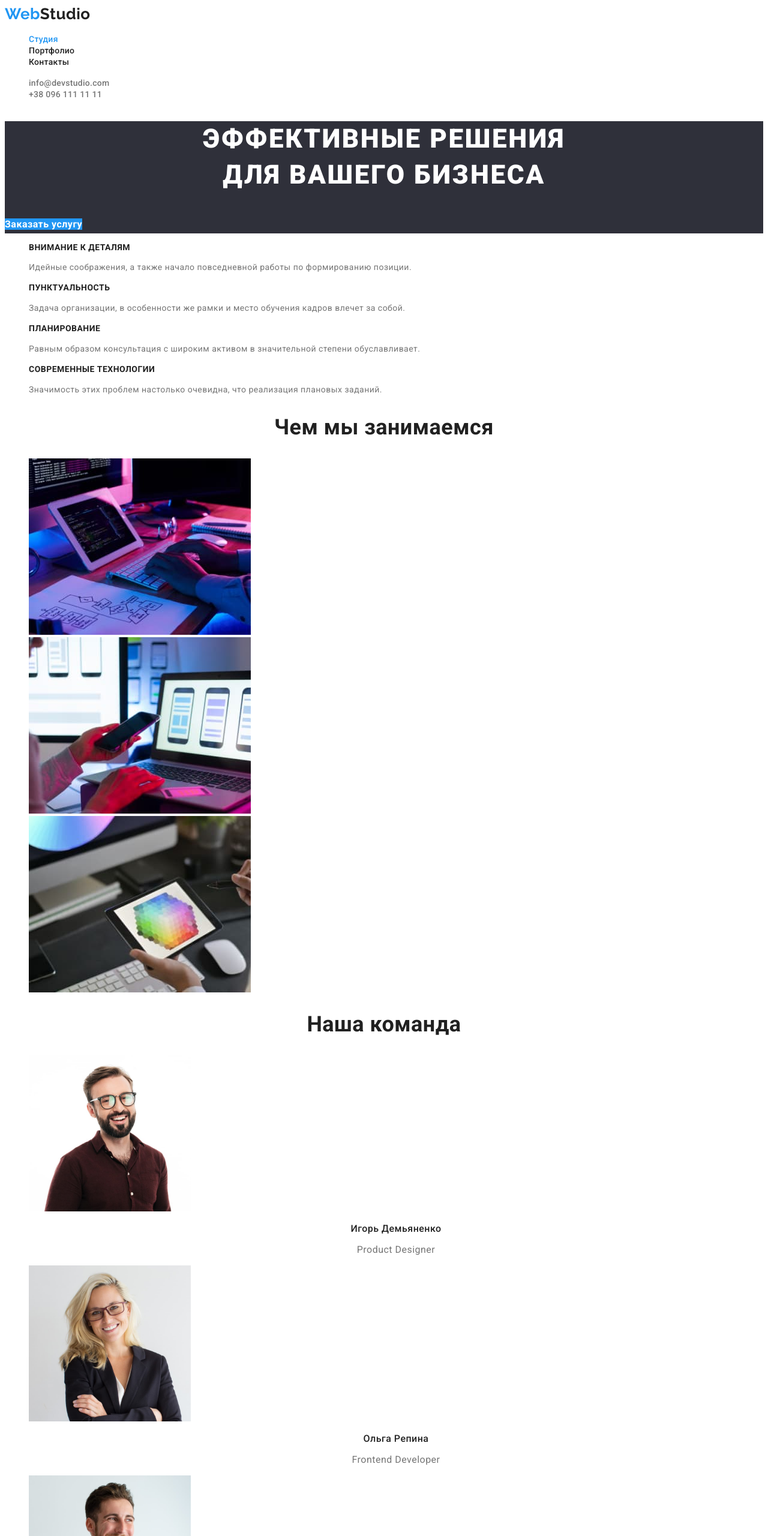
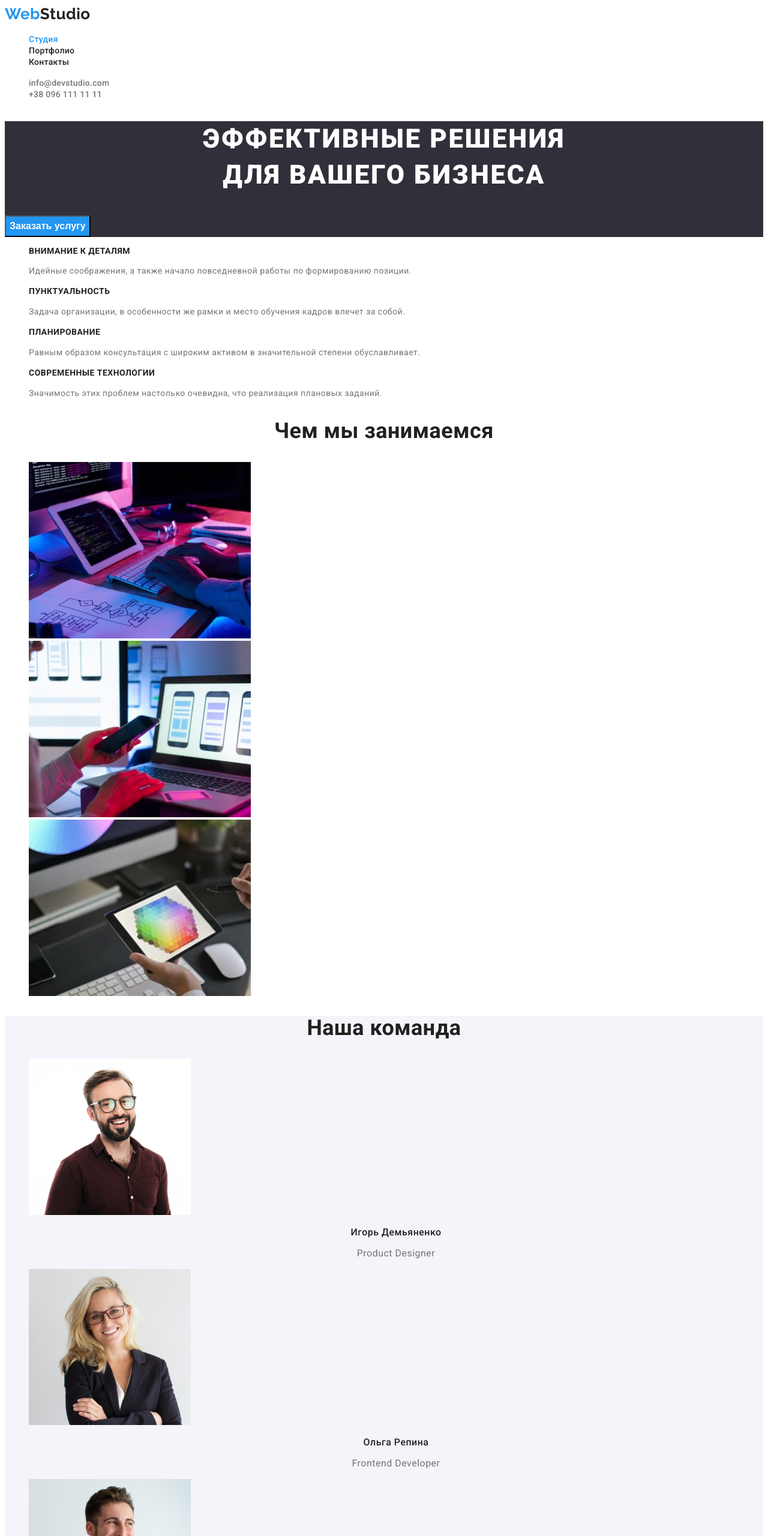
Before and after one commit to zarivnayasveta/goit-markup-hw-02, a plain HTML site: page index.html in a window 1280 px wide. Shown: the top 2560 px of the page at 60% size. Drawn offline with Linux system fonts and the light colour scheme.

Commit message:
заказать услугу это кнопка
поменян на пепельный фон секции Наша команда

```diff
--- a/css/styles.css
+++ b/css/styles.css
@@ -141,7 +141,7 @@ ul {
   text-align: center;
 }
 .team {
-  background-color: var(--accent-new-color);
+  background: #f5f4fa;
 }
 
 /* footer */
--- a/index.html
+++ b/index.html
@@ -33,7 +33,7 @@
     <main>
         <section class="hero">
             <h1 class="hero-title">Эффективные решения<br>для вашего бизнеса</h1>
-            <a href="" class="button">Заказать услугу</a>
+            <button type="button" class="button">Заказать услугу</button>
         </section>
         <section class="section">
             <ul class="feature-list">
```
